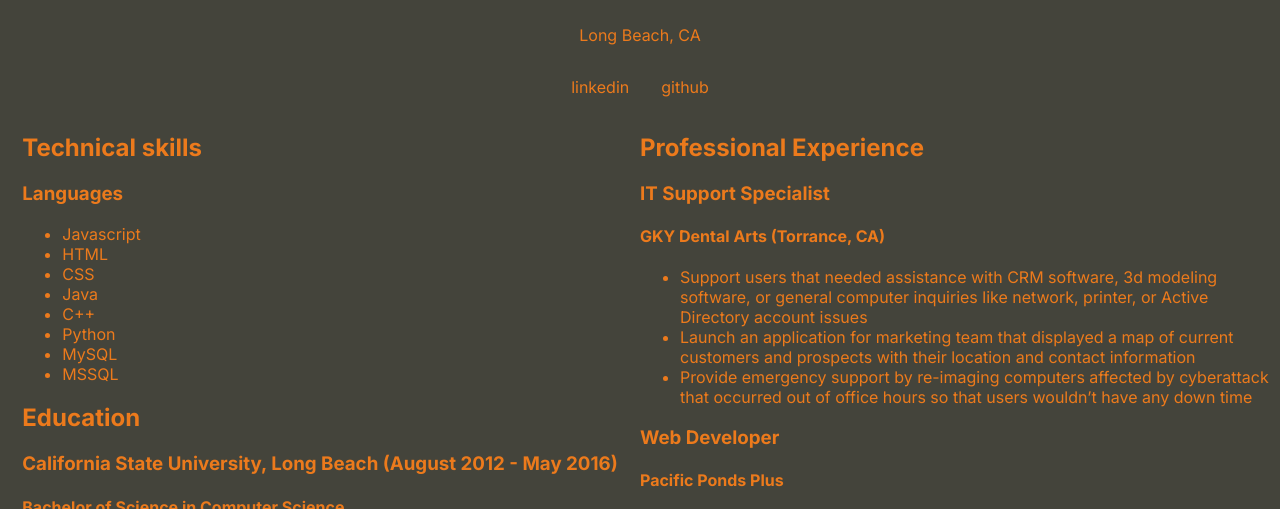
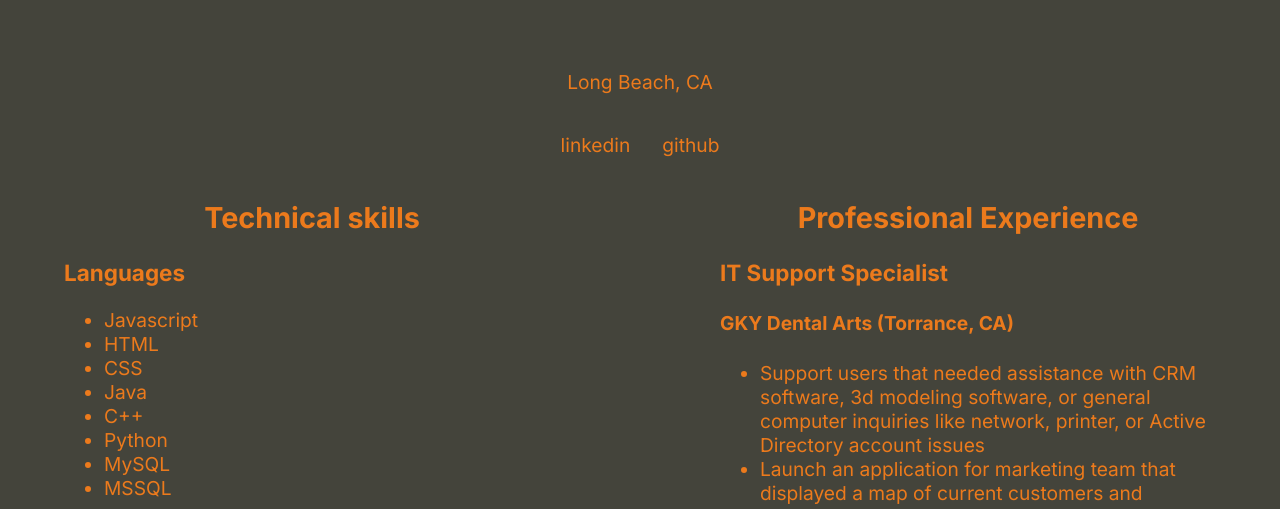
Before and after one commit to raylopez509/rayl.dev, a website: page public/resume.html in a window 1280 px wide. Shown: the part 201-710 px from the top of the page. Drawn offline with Linux system fonts and the light colour scheme; a web font is replaced by a local one.

Commit message:
added formatting for resume-info

```diff
--- a/public/styles.css
+++ b/public/styles.css
@@ -8,6 +8,7 @@ body {
   background-color: #44443b;
   color: #ec7a1c;
   font-family: 'Inter', sans-serif;
+  font-size: larger;
 }
 
 .card {
@@ -31,7 +32,8 @@ a:visited {
 }
 
 #github,
-#link {
+#link,
+#linkedin {
   height: 40px;
   width: auto;
 }
@@ -66,6 +68,19 @@ a:visited {
   .resume-info {
     display: grid;
     grid-template-columns: 1fr 1fr;
-    justify-items: center;
+    justify-content: center;
+    gap: 2rem;
+  }
+
+  .resume-info > section {
+    margin: 0 4rem;
+  }
+
+  #resume-summary {
+    font-size: large;
+  }
+
+  .resume-info > section > h2 {
+    text-align: center;
   }
 }
```
